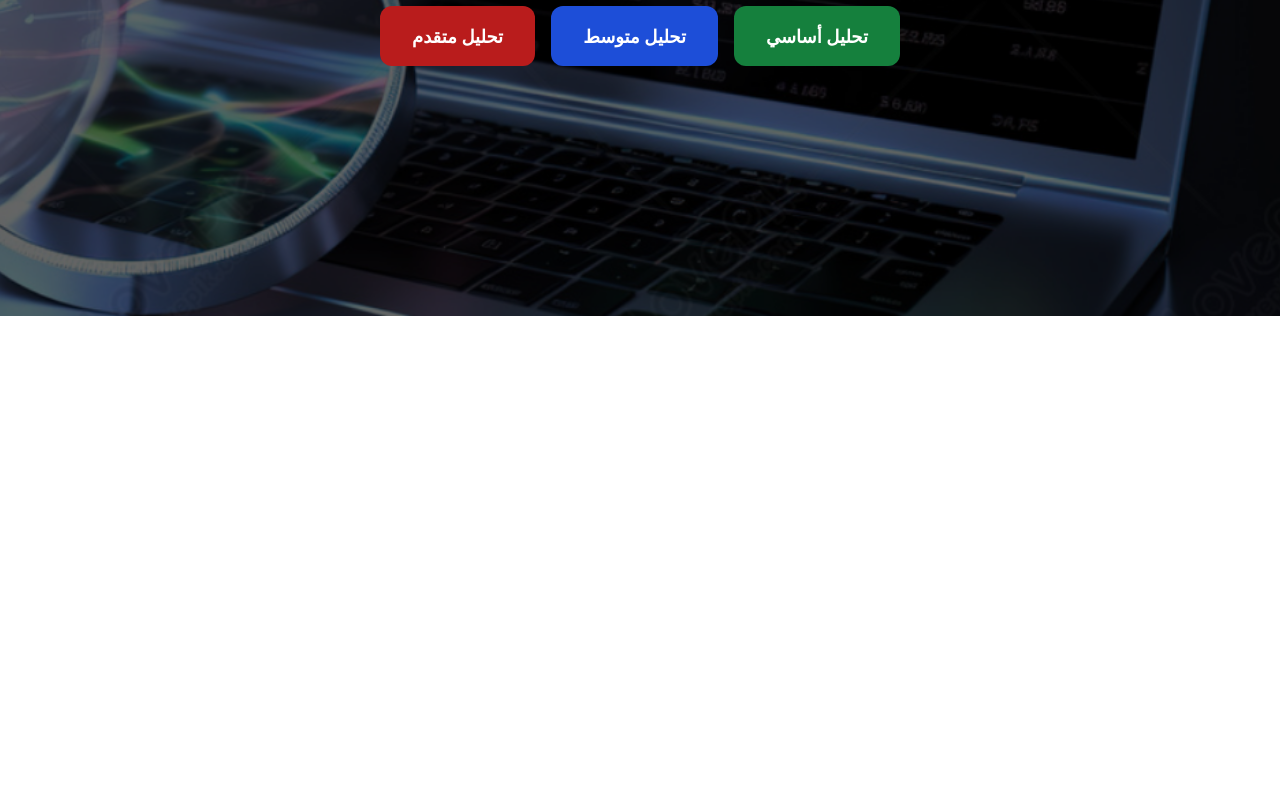
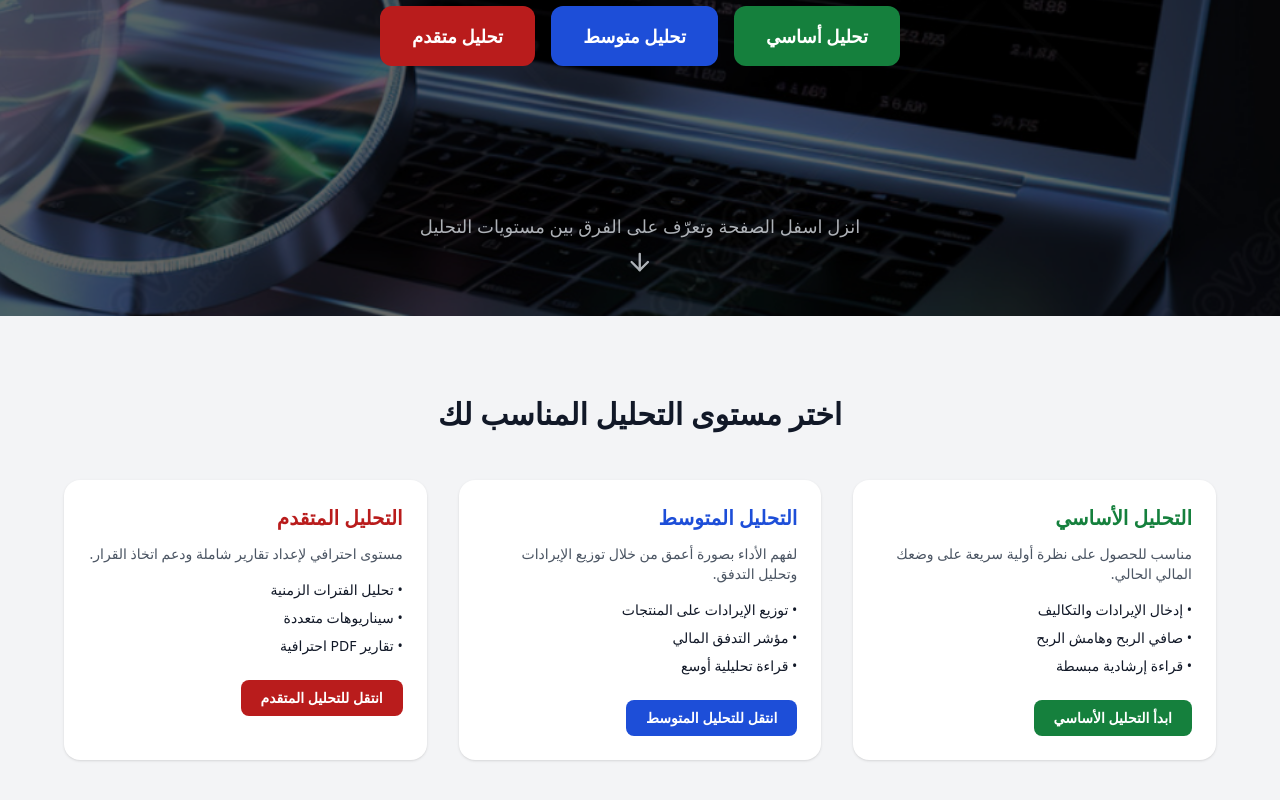
Before and after one commit to llhob-debug/baseera, a Next.js app: page / in a window 1280 px wide. Shown: the part 484-1284 px from the top of the page. Before the commit the page ends 800 px from the top, so only its background shows below. Built offline with nearby package versions, Linux system fonts and the light colour scheme.

Commit message:
Improve homepage scroll hint and comparison section layout

```diff
--- a/app/basic/page.tsx
+++ b/app/basic/page.tsx
@@ -193,6 +193,34 @@ export default function BasicAnalysisPage() {
             قرار مالي أو استثماري.
           </p>
         </section>
+
+        {/* CTA – Upgrade */}
+        <section
+          className={`rounded-2xl p-6 border ${
+            darkMode
+              ? "bg-gray-900 border-gray-700"
+              : "bg-white border-gray-300"
+          }`}
+        >
+          <h3 className="text-lg font-semibold mb-2">
+            هل تحتاج إلى قراءة أعمق؟
+          </h3>
+          <p
+            className={`text-sm mb-4 ${
+              darkMode ? "text-gray-300" : "text-gray-600"
+            }`}
+          >
+            التحليل المتوسط يتيح لك فهم الأداء عبر الزمن
+            واستعراض سيناريوهات متعددة بصورة أوضح.
+          </p>
+
+          <Link
+            href="/intermediate"
+            className="inline-flex items-center gap-2 rounded-lg bg-blue-700 px-6 py-3 text-white font-semibold hover:bg-blue-800 transition"
+          >
+            🔍 احصل على تحليل أعمق
+          </Link>
+        </section>
       </div>
     </main>
   );
--- a/app/intermediate/page.tsx
+++ b/app/intermediate/page.tsx
@@ -337,6 +337,34 @@ export default function IntermediateAnalysisPage() {
             توجيه قرار مالي أو استثماري.
           </p>
         </section>
+
+        {/* CTA – Upgrade to Advanced */}
+        <section
+          className={`rounded-2xl p-6 border ${
+            darkMode
+              ? "bg-gray-900 border-gray-700"
+              : "bg-white border-gray-300"
+          }`}
+        >
+          <h3 className="text-lg font-semibold mb-2">
+            تحتاج إلى تحليل احترافي أعمق؟
+          </h3>
+          <p
+            className={`text-sm mb-4 ${
+              darkMode ? "text-gray-300" : "text-gray-600"
+            }`}
+          >
+            التحليل المتقدم يوفّر ربط المنتجات بالإيرادات
+            وتحليلات أوسع تساعد على إعداد تقارير احترافية.
+          </p>
+
+          <Link
+            href="/data"
+            className="inline-flex items-center gap-2 rounded-lg bg-red-700 px-6 py-3 text-white font-semibold hover:bg-red-800 transition"
+          >
+            🚀 انتقل للتحليل المتقدم
+          </Link>
+        </section>
       </div>
     </main>
   );
--- a/app/page.tsx
+++ b/app/page.tsx
@@ -1,3 +1,5 @@
+"use client";
+
 import Image from "next/image";
 import Link from "next/link";
 
@@ -6,7 +8,6 @@ export default function HomePage() {
     <main className="relative min-h-screen">
       {/* HERO SECTION */}
       <section className="relative h-screen w-full overflow-hidden">
-
         {/* Background Image */}
         <Image
           src="/brand/hero.png"
@@ -42,7 +43,6 @@ export default function HomePage() {
         {/* Content */}
         <div className="relative z-10 flex h-full items-center justify-center px-6 text-center text-white">
           <div className="max-w-3xl">
-
             <h1 className="text-3xl md:text-5xl lg:text-6xl font-bold leading-tight">
               افهم أداء نشاطك التجاري بوضوح
             </h1>
@@ -54,8 +54,6 @@ export default function HomePage() {
 
             {/* CTA Buttons */}
             <div className="mt-10 flex flex-col sm:flex-row gap-4 justify-center">
-
-              {/* تحليل أساسي */}
               <Link
                 href="/basic"
                 className="rounded-xl bg-green-700 px-8 py-4 text-white text-lg font-semibold hover:bg-green-800 transition"
@@ -63,7 +61,6 @@ export default function HomePage() {
                 تحليل أساسي
               </Link>
 
-              {/* تحليل متوسط */}
               <Link
                 href="/intermediate"
                 className="rounded-xl bg-blue-700 px-8 py-4 text-white text-lg font-semibold hover:bg-blue-800 transition"
@@ -71,19 +68,120 @@ export default function HomePage() {
                 تحليل متوسط
               </Link>
 
-              {/* تحليل متقدم */}
               <Link
                 href="/data"
                 className="rounded-xl bg-red-700 px-8 py-4 text-white text-lg font-semibold hover:bg-red-800 transition"
               >
                 تحليل متقدم
               </Link>
-
             </div>
-
           </div>
         </div>
 
+        {/* Scroll Hint – Centered */}
+        <button
+          onClick={() =>
+            document
+              .getElementById("comparison")
+              ?.scrollIntoView({ behavior: "smooth" })
+          }
+          className="absolute bottom-10 left-1/2 -translate-x-1/2 flex flex-col items-center gap-2 text-base md:text-lg font-medium text-gray-300 animate-pulse hover:text-white transition z-20"
+        >
+          <span className="text-center">
+            انزل اسفل الصفحة وتعرّف على الفرق بين مستويات التحليل
+          </span>
+
+          <svg
+            xmlns="http://www.w3.org/2000/svg"
+            viewBox="0 0 24 24"
+            fill="none"
+            stroke="currentColor"
+            strokeWidth="2"
+            strokeLinecap="round"
+            strokeLinejoin="round"
+            className="h-7 w-7"
+          >
+            <path d="M12 5v14" />
+            <path d="M19 12l-7 7-7-7" />
+          </svg>
+        </button>
+      </section>
+
+      {/* COMPARISON SECTION */}
+      <section
+        id="comparison"
+        className="bg-gray-100 px-6 py-20 text-gray-900"
+      >
+        <div className="mx-auto max-w-6xl">
+          <h2 className="text-2xl md:text-3xl font-bold text-center mb-12">
+            اختر مستوى التحليل المناسب لك
+          </h2>
+
+          <div className="grid grid-cols-1 md:grid-cols-3 gap-8">
+            {/* Basic */}
+            <div className="rounded-2xl bg-white p-6 shadow">
+              <h3 className="text-xl font-semibold text-green-700 mb-3">
+                التحليل الأساسي
+              </h3>
+              <p className="text-sm text-gray-600 mb-4">
+                مناسب للحصول على نظرة أولية سريعة على وضعك المالي الحالي.
+              </p>
+              <ul className="text-sm space-y-2 mb-6">
+                <li>• إدخال الإيرادات والتكاليف</li>
+                <li>• صافي الربح وهامش الربح</li>
+                <li>• قراءة إرشادية مبسطة</li>
+              </ul>
+              <Link
+                href="/basic"
+                className="inline-block rounded-lg bg-green-700 px-5 py-2 text-white text-sm font-semibold hover:bg-green-800 transition"
+              >
+                ابدأ التحليل الأساسي
+              </Link>
+            </div>
+
+            {/* Intermediate */}
+            <div className="rounded-2xl bg-white p-6 shadow">
+              <h3 className="text-xl font-semibold text-blue-700 mb-3">
+                التحليل المتوسط
+              </h3>
+              <p className="text-sm text-gray-600 mb-4">
+                لفهم الأداء بصورة أعمق من خلال توزيع الإيرادات وتحليل التدفق.
+              </p>
+              <ul className="text-sm space-y-2 mb-6">
+                <li>• توزيع الإيرادات على المنتجات</li>
+                <li>• مؤشر التدفق المالي</li>
+                <li>• قراءة تحليلية أوسع</li>
+              </ul>
+              <Link
+                href="/intermediate"
+                className="inline-block rounded-lg bg-blue-700 px-5 py-2 text-white text-sm font-semibold hover:bg-blue-800 transition"
+              >
+                انتقل للتحليل المتوسط
+              </Link>
+            </div>
+
+            {/* Advanced */}
+            <div className="rounded-2xl bg-white p-6 shadow">
+              <h3 className="text-xl font-semibold text-red-700 mb-3">
+                التحليل المتقدم
+              </h3>
+              <p className="text-sm text-gray-600 mb-4">
+                مستوى احترافي لإعداد تقارير شاملة ودعم اتخاذ القرار.
+              </p>
+              <ul className="text-sm space-y-2 mb-6">
+                <li>• تحليل الفترات الزمنية</li>
+                <li>• سيناريوهات متعددة</li>
+                <li>• تقارير PDF احترافية</li>
+              </ul>
+              <Link
+                href="/data"
+                className="inline-block rounded-lg bg-red-700 px-5 py-2 text-white text-sm font-semibold hover:bg-red-800 transition"
+              >
+                انتقل للتحليل المتقدم
+              </Link>
+            </div>
+          </div>
+        </div>
       </section>
     </main>
   );
```
